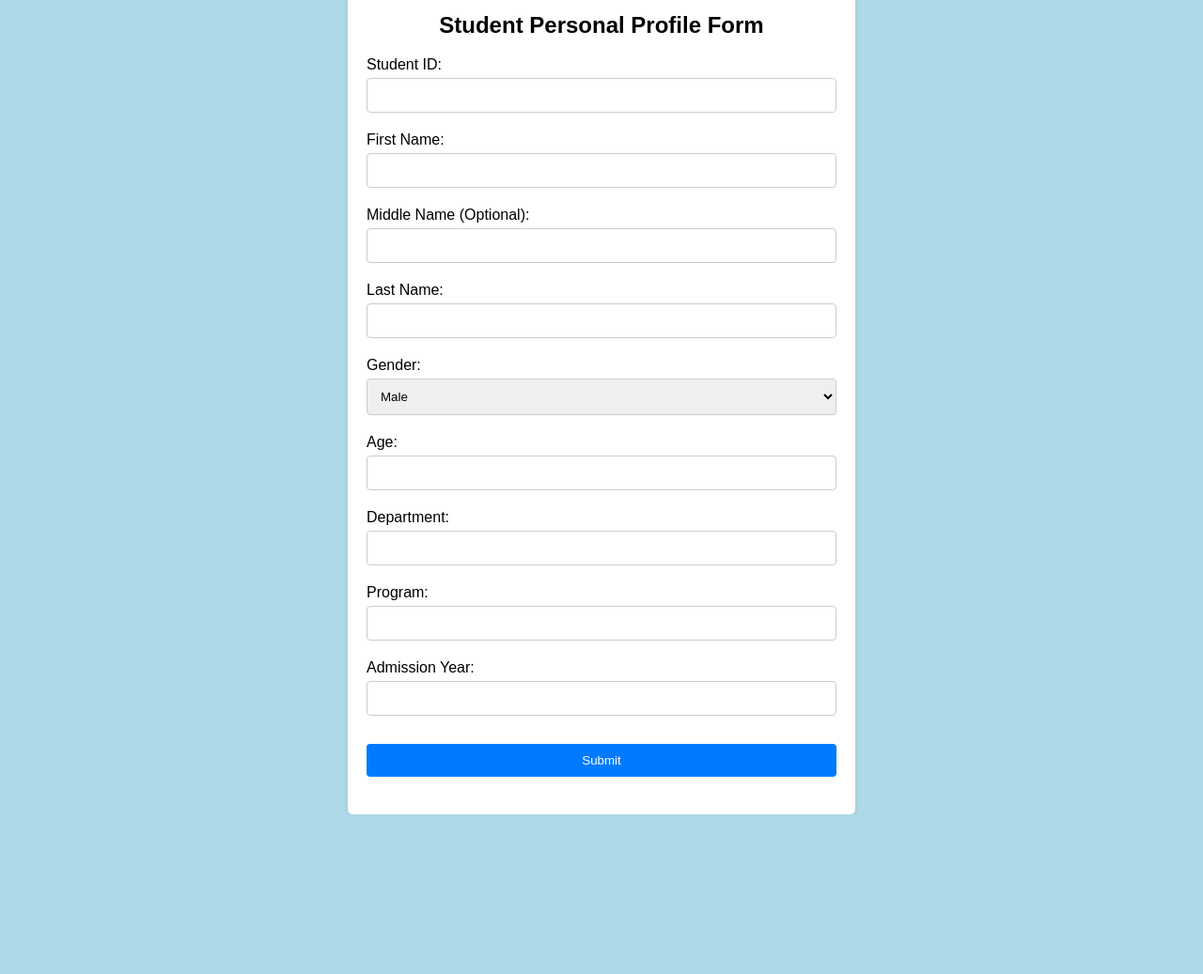
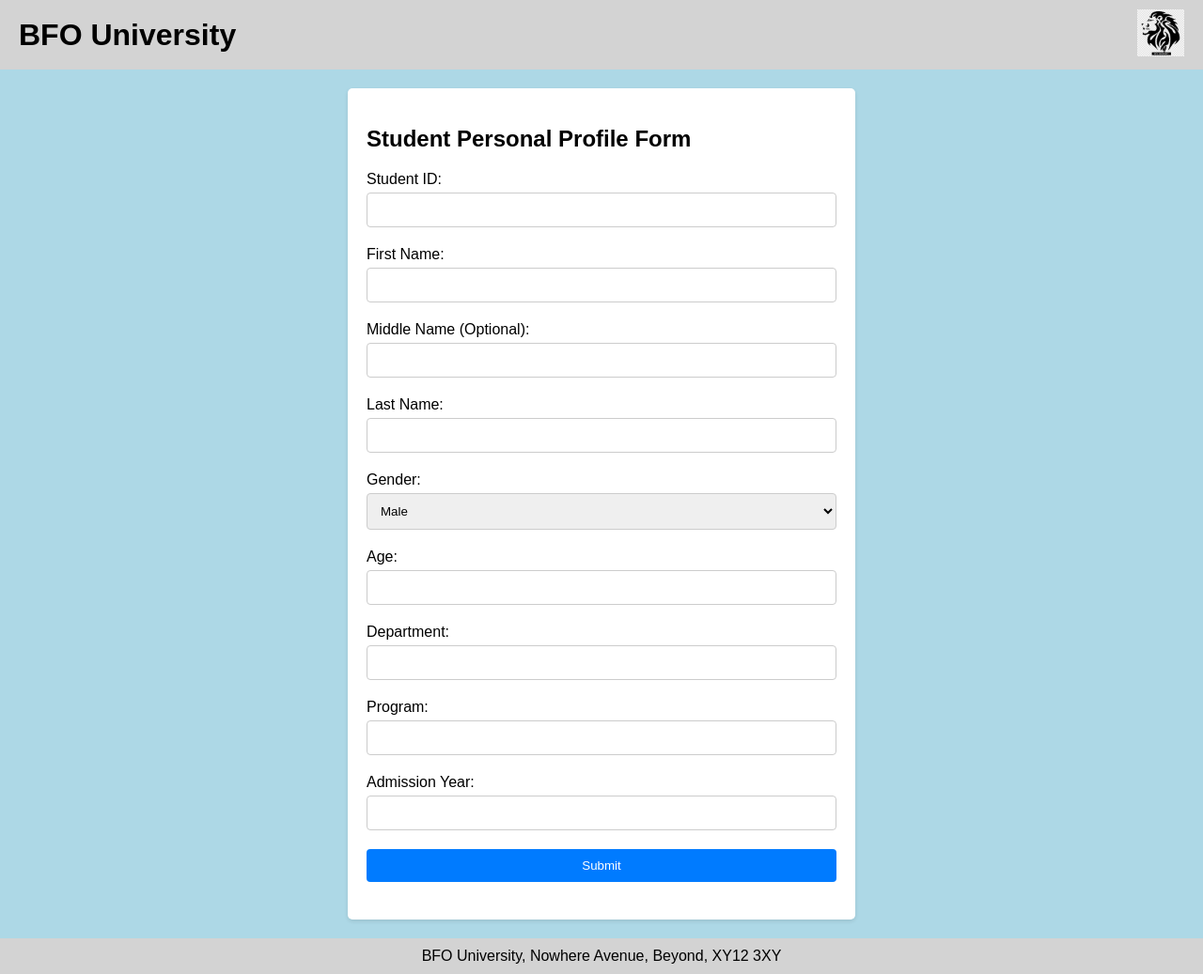
Before and after one commit to BFO1715/student_profile, a plain HTML site: page index.html in a window 1280 px wide. Shown: the whole page at 94% size. Before the commit the page ends 867 px from the top, so only its background shows below. Drawn offline with Linux system fonts and the light colour scheme; files that its build step writes are made by us from their sources.

Commit message:
Added header, footer and favicon

```diff
--- a/assets/css/style.css
+++ b/assets/css/style.css
@@ -1,35 +1,55 @@
 body {
     font-family: Arial, sans-serif;
-    background-color: #add8e6;
+    background-color: #add8e6; /* Light blue background */
     margin: 0;
-    padding: 20px;
+    padding: 0;
     display: flex;
-    justify-content: center;
+    flex-direction: column;
+    min-height: 100vh;
+}
+
+header {
+    background-color: #d3d3d3; /* Light grey background */
+    padding: 10px 20px;
+    display: flex;
+    justify-content: space-between;
     align-items: center;
-    height: 100vh;
+}
+
+.header-content {
+    display: flex;
+    justify-content: space-between;
+    align-items: center;
+    width: 100%;
+}
+
+.header-content h1 {
+    margin: 0;
+}
+
+.header-image img {
+    max-height: 50px; /* Adjusts the image size, ensuring it is smaller */
+    width: auto; /* Keeps the aspect ratio intact */
+    margin-left: auto; /* Pushes the image to the right */
 }
 
 .form-container {
+    flex-grow: 1;
     background-color: #ffffff;
     padding: 20px;
+    margin: 20px auto; /* Centered horizontally */
     border-radius: 5px;
     box-shadow: 0 2px 4px rgba(0,0,0,0.1);
-    width: 100%;
+    width: calc(100% - 40px);
     max-width: 500px;
-}
-
-h2 {
-    text-align: center;
 }
 
 .form-group {
     margin-bottom: 20px;
-    display: flex;
-    flex-direction: column;
-    align-items: flex-start;
 }
 
 .form-group label {
+    display: block;
     margin-bottom: 5px;
 }
 
@@ -51,9 +71,14 @@ h2 {
     color: white;
     border-radius: 4px;
     cursor: pointer;
-    margin-top: 10px;
 }
 
 .form-group button[type="submit"]:hover {
     background-color: #0056b3;
 }
+
+footer {
+    background-color: #d3d3d3; /* Light grey background */
+    padding: 10px 20px;
+    text-align: center;
+}
--- a/index.html
+++ b/index.html
@@ -4,9 +4,16 @@
     <meta charset="UTF-8">
     <meta name="viewport" content="width=device-width, initial-scale=1.0">
     <title>Student Personal Profile Form</title>
-    <link rel="stylesheet" href="style.css">
+    <link rel="stylesheet" href="assets/css/style.css">
+    <link rel="icon" href="assets/images/bfou_logo.jpg" type="BFO University Logo">
 </head>
 <body>
+    <header>
+        <div class="header-content">
+            <h1>BFO University</h1>
+            <div class="header-image"><img src="assets/images/bfou_logo.jpg" alt="BFO University Logo"></div>
+        </div>
+    </header>
     <div class="form-container">
         <h2>Student Personal Profile Form</h2>
         <form action="#" method="post">
@@ -55,5 +62,8 @@
             </div>
         </form>
     </div>
+    <footer>
+        BFO University, Nowhere Avenue, Beyond, XY12 3XY
+    </footer>
 </body>
 </html>
```
Also changed, not shown: assets/images/bfou_logo.jpg (added).
